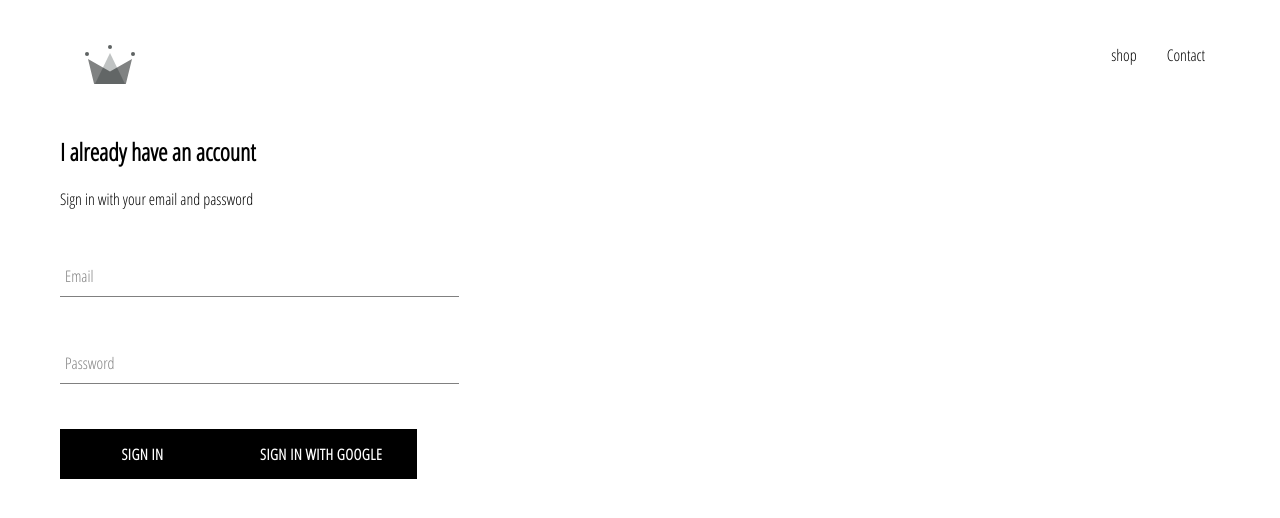
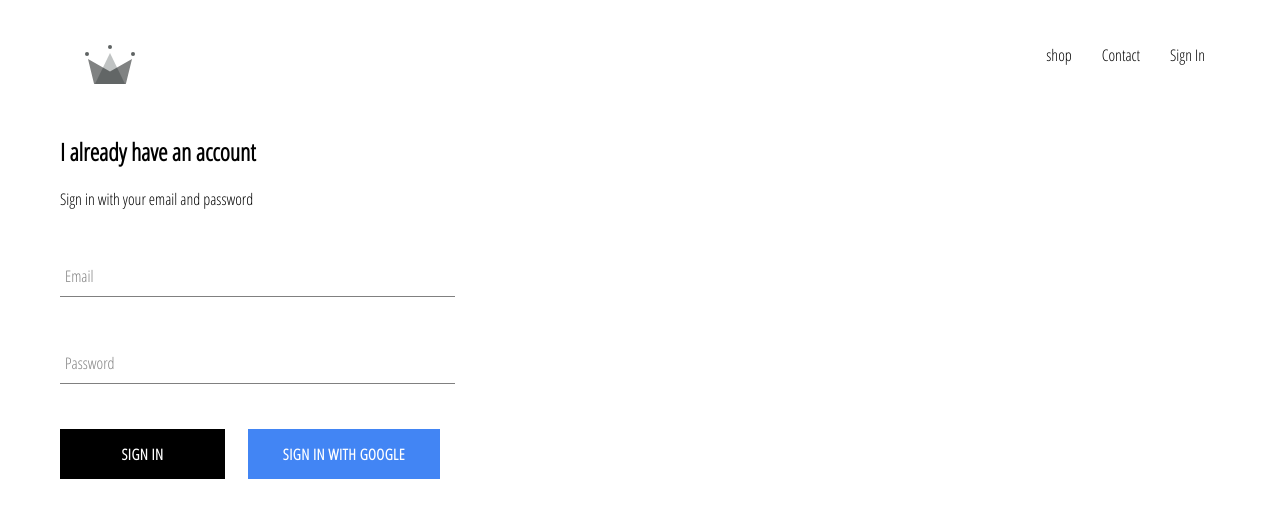
Before and after one commit to jmasudd/clothing_store, a React (Create React App) app: page /signin in a window 1280 px wide. Shown: the top 518 px of the page. Built offline with nearby package versions, Linux system fonts and the light colour scheme; no server answers.

Commit message:
raw implementation of sign out function also some  overall furnishing

```diff
--- a/src/App.js
+++ b/src/App.js
@@ -32,7 +32,7 @@
   render() {
     return (
       <div>
-        <Header />
+        <Header currentUser={this.state.currentUser} />
         <Switch>
           <Route exact path="/" component={Homepage} />
           <Route path="/shop" component={ShopPage} />
--- a/src/Components/custom-button/custom-button.component.jsx
+++ b/src/Components/custom-button/custom-button.component.jsx
@@ -1,8 +1,8 @@
 import React from "react";
 import "./custom-button.style.scss";
 
-const CustomButton = ({ children, ...otherprops }) => (
-  <button className="custom-button" {...otherprops}>
+const CustomButton = ({ children, isGs, ...otherprops }) => (
+  <button className={`${isGs ? "gs" : " "} custom-button`} {...otherprops}>
     {children}
   </button>
 );
--- a/src/Components/custom-button/custom-button.style.scss
+++ b/src/Components/custom-button/custom-button.style.scss
@@ -19,4 +19,13 @@
     color: black;
     border: 1px solid black;
   }
+
+  &.gs {
+    background-color: #4285f4;
+    color: white;
+    &:hover {
+      background-color: #357ae8;
+      border: none;
+    }
+  }
 }
--- a/src/Components/header/header.component.jsx
+++ b/src/Components/header/header.component.jsx
@@ -2,8 +2,9 @@
 import "./header.style.scss";
 import { Link } from "react-router-dom";
 import { ReactComponent as Logo } from "../../assets/4.3 crown.svg";
+import { auth } from "../../firebase/firebase.utils";
 
-const Header = () => (
+const Header = ({ currentUser }) => (
   <div className="header">
     <Link className="logo-container" to="/">
       <Logo className="logo" />
@@ -15,6 +16,15 @@
       <Link className="option" to="/shop">
         Contact
       </Link>
+      {currentUser ? (
+        <div className="option" onClick={() => auth.signOut()}>
+          Sign Out
+        </div>
+      ) : (
+        <Link className="option" to="/signin">
+          Sign In
+        </Link>
+      )}
     </div>
   </div>
 );
--- a/src/Components/header/header.style.scss
+++ b/src/Components/header/header.style.scss
@@ -20,6 +20,7 @@
 
     .option {
       padding: 10px 15px;
+      cursor: pointer;
     }
   }
 }
--- a/src/Components/signin/signin.jsx
+++ b/src/Components/signin/signin.jsx
@@ -46,11 +46,12 @@
             handlechange={this.handlechange}
             required
           />
-          <CustomButton type="submit">Sign In</CustomButton>
-          <CustomButton onClick={signInWithGoogle}>
-            {" "}
-            Sign In with Google{" "}
-          </CustomButton>
+          <div className="buttons">
+            <CustomButton type="submit">Sign In</CustomButton>
+            <CustomButton onClick={signInWithGoogle} isGs>
+              Sign In with Google
+            </CustomButton>
+          </div>
         </form>
       </div>
     );
--- a/src/Components/signin/signin.scss
+++ b/src/Components/signin/signin.scss
@@ -1,5 +1,10 @@
 .sign-in {
-  width: 30vw;
+  width: 380px;
   display: flex;
   flex-direction: column;
 }
+
+.buttons {
+  display: flex;
+  justify-content: space-between;
+}
```
